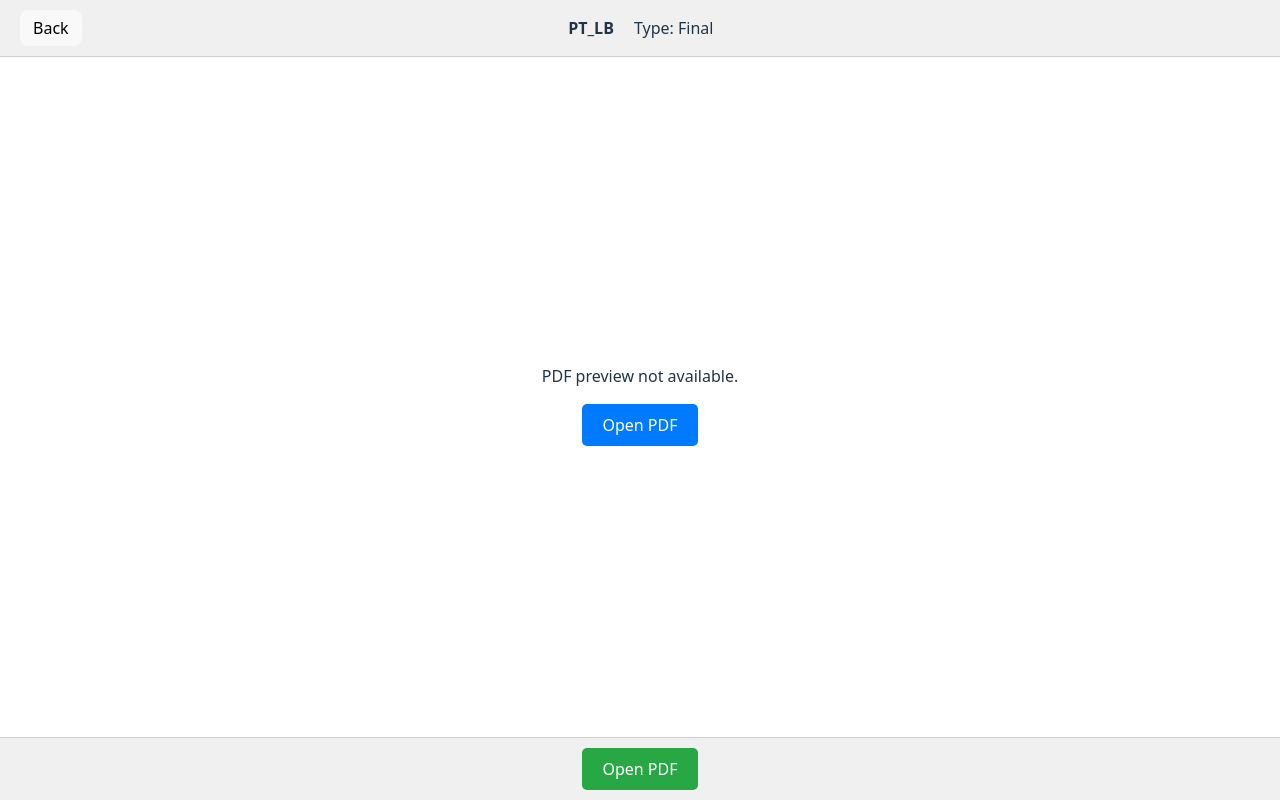
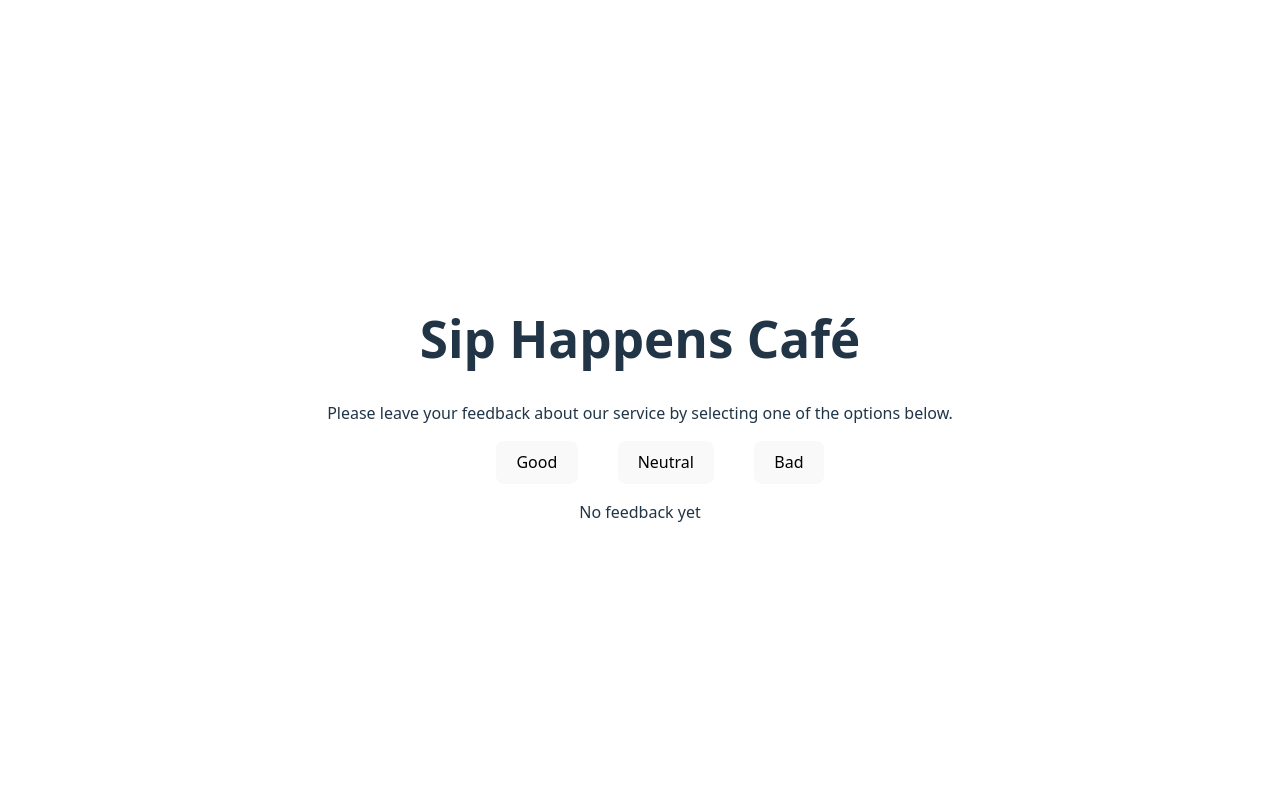
Before and after one commit to yanamikha/goit-react-hw-02, a React (Vite) app: page / in a window 1280 px wide. Built offline with nearby package versions, Linux system fonts and the light colour scheme.

Commit message:
revert changes

```diff
--- a/src/components/App.jsx
+++ b/src/components/App.jsx
@@ -1,114 +1,41 @@
-import { useEffect, useState } from "react";
+import { useState, useEffect } from 'react'
+import './App.css'
+import Description from './Description/Description'
+import Feedback from './Feedback/Feedback'
+import Options from './Options/Options'
+import Notification from './Notification/Notification'
 
-export default function PdfViewer({ filePath = "/test.pdf" }) {
-  const [isAndroid, setIsAndroid] = useState(false);
+function App() {
+  const defaultStates = {
+    good: 0,
+    neutral: 0,
+    bad: 0
+  };
+  const [feedback, setFeedback] = useState(() => {
+    const savedStates = window.localStorage.getItem('states');
+    return savedStates && JSON.parse(savedStates) || defaultStates;
+  });
+  useEffect(() => {
+    window.localStorage.setItem('states', JSON.stringify(feedback));
+  }, [feedback]);
 
-  useEffect(() => {
-    const ua = navigator.userAgent || navigator.vendor || window.opera;
-    setIsAndroid(/android/i.test(ua));
-  }, []);
+  const updateFeedback = feedbackType => {
+    const updatedFeedback = { ...feedback, [feedbackType]: feedback[feedbackType] + 1 };
+    setFeedback(updatedFeedback);
+  }
+  const totalFeedbackCount = feedback.good + feedback.neutral + feedback.bad;
 
-  const pdfUrl = `${window.location.origin}${filePath}`;
+  const resetFeedback = () => {
+    setFeedback(defaultStates);
+  }
 
   return (
-    <div
-      style={{
-        position: "fixed",
-        top: 0,
-        left: 0,
-        width: "100vw",
-        height: "100vh",
-        display: "flex",
-        flexDirection: "column",
-        zIndex: 9999,
-      }}
-    >
-      {/* Верхняя панель */}
-      <div
-        style={{
-          display: "flex",
-          justifyContent: "space-between",
-          alignItems: "center",
-          padding: "10px 20px",
-          backgroundColor: "#f0f0f0",
-          borderBottom: "1px solid #ccc",
-        }}
-      >
-        <button style={{ padding: "6px 12px", cursor: "pointer" }}>Back</button>
-        <div style={{ textAlign: "center", flex: 1 }}>
-          <span style={{ marginRight: "20px", fontWeight: "bold" }}>PT_LB</span>
-          <span>Type: Final</span>
-        </div>
-        <div style={{ width: "60px" }} />
-      </div>
+    <>
+      <Description></Description>
+      <Options onUpdateFeedback={updateFeedback} onResetFeedback={resetFeedback} feedbackCount={totalFeedbackCount}></Options>
+      {totalFeedbackCount > 0 ? <Feedback feedbackCount={totalFeedbackCount} states={feedback} positiveFeedbackRate={Math.round((feedback.good / totalFeedbackCount) * 100)}></Feedback> : <Notification />}
+    </>
+  )
+}
 
-      {/* PDF Viewer */}
-      <div style={{ flex: 1, overflow: "hidden" }}>
-        {isAndroid ? (
-          <iframe
-            src={`https://docs.google.com/gview?url=${pdfUrl}&embedded=true`}
-            style={{ width: "100%", height: "100%", border: "none" }}
-            title="PDF Viewer"
-          />
-        ) : (
-          <object
-            data={pdfUrl}
-            type="application/pdf"
-            style={{ width: "100%", height: "100%" }}
-          >
-            <div
-              style={{
-                display: "flex",
-                flexDirection: "column",
-                justifyContent: "center",
-                alignItems: "center",
-                height: "100%",
-              }}
-            >
-              <p style={{ marginBottom: "16px" }}>PDF preview not available.</p>
-              <button
-                onClick={() => window.open(pdfUrl, "_blank")}
-                style={{
-                  padding: "10px 20px",
-                  fontSize: "16px",
-                  backgroundColor: "#007bff",
-                  color: "#fff",
-                  border: "none",
-                  borderRadius: "5px",
-                  cursor: "pointer",
-                }}
-              >
-                Open PDF
-              </button>
-            </div>
-          </object>
-        )}
-      </div>
-
-      {/* Нижняя панель */}
-      <div
-        style={{
-          padding: "10px 20px",
-          borderTop: "1px solid #ccc",
-          backgroundColor: "#f0f0f0",
-          textAlign: "center",
-        }}
-      >
-        <button
-          onClick={() => window.open(pdfUrl, "_blank")}
-          style={{
-            padding: "10px 20px",
-            fontSize: "16px",
-            backgroundColor: "#28a745",
-            color: "#fff",
-            border: "none",
-            borderRadius: "5px",
-            cursor: "pointer",
-          }}
-        >
-          Open PDF
-        </button>
-      </div>
-    </div>
-  );
-}
+export default App
```
